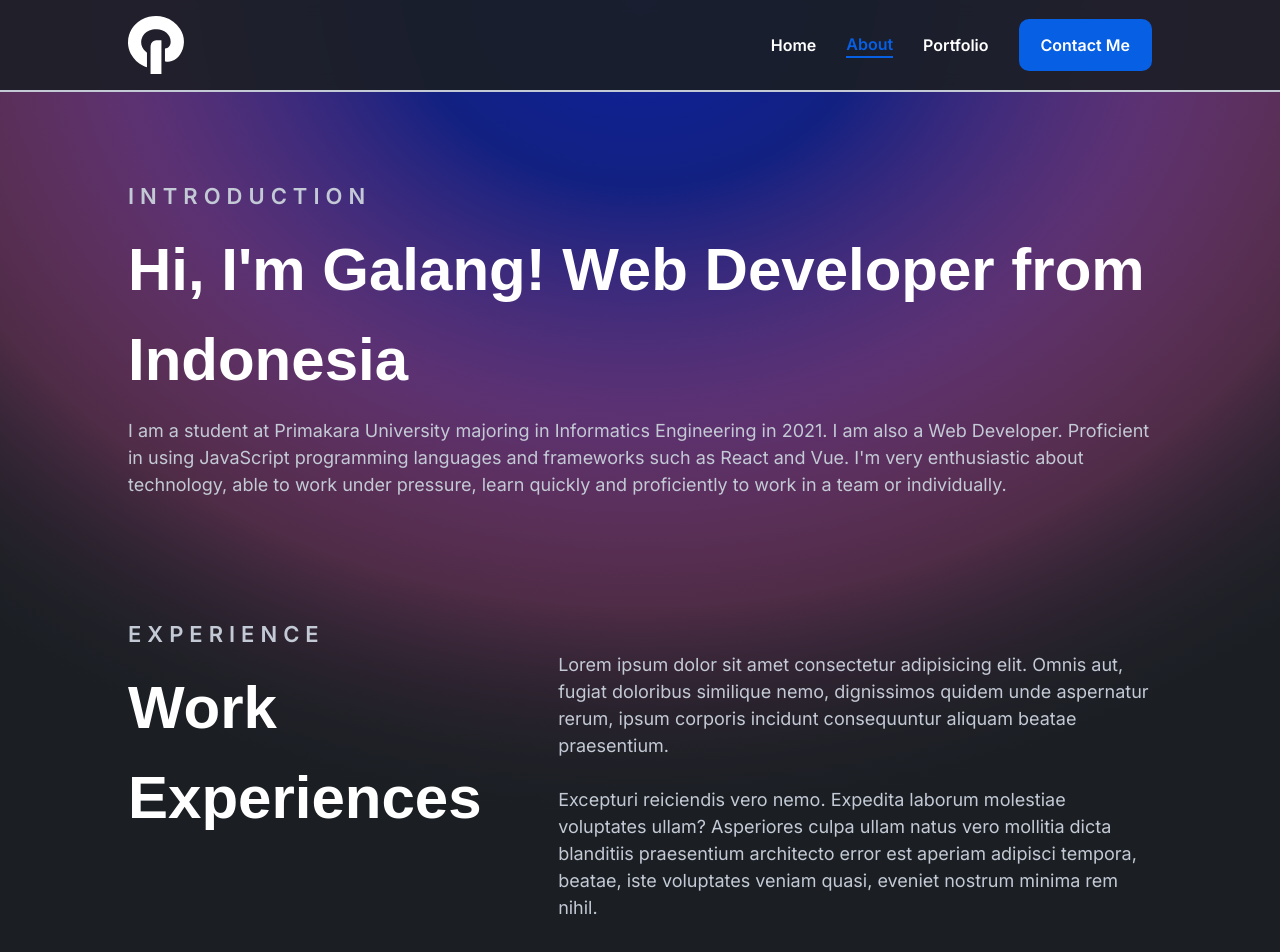
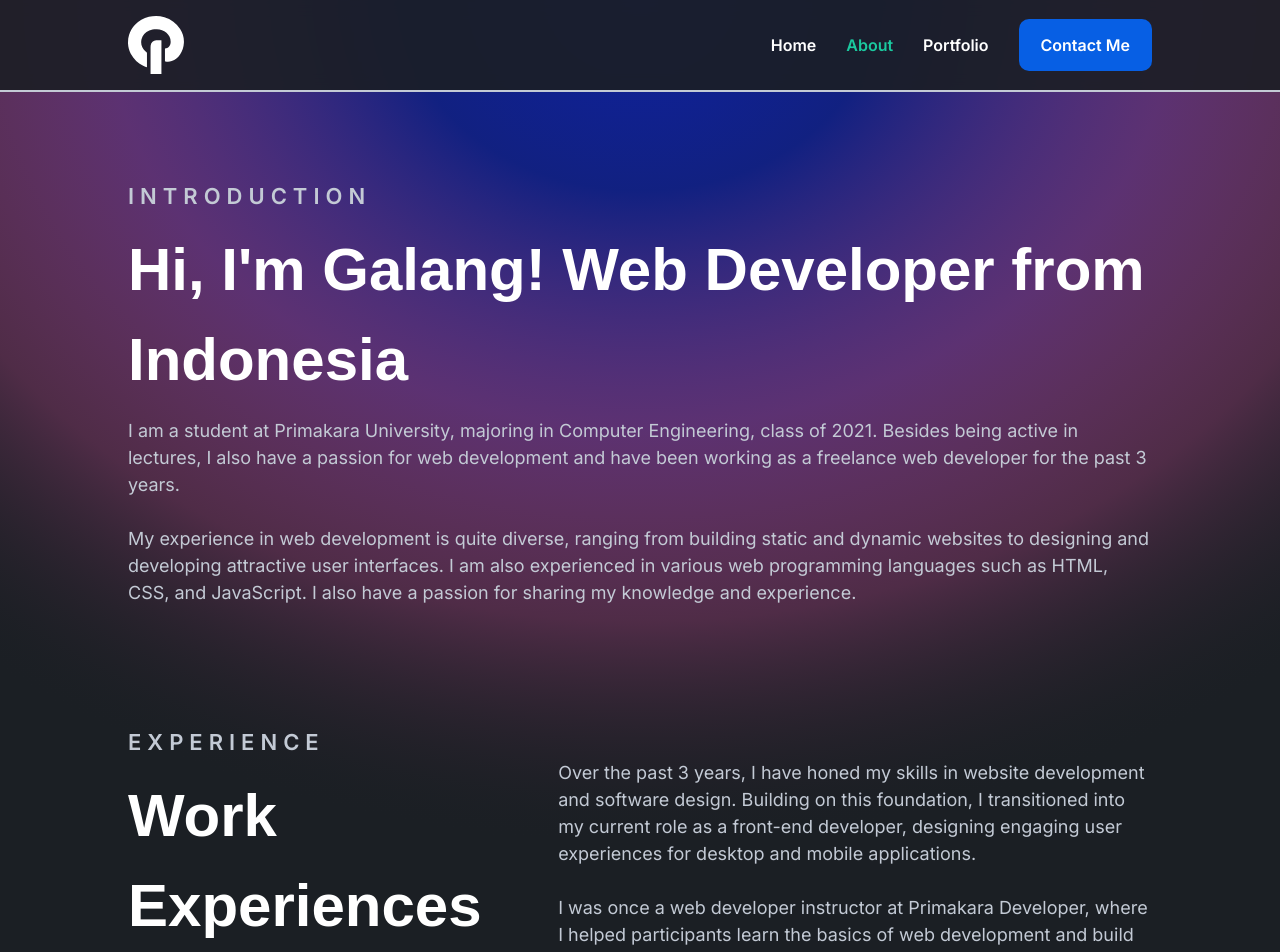
Before and after one commit to manggalang/Portofolio, a Next.js app: page /about in a window 1280 px wide. Shown: the top 952 px of the page. Built offline with nearby package versions, Linux system fonts and the light colour scheme.

Commit message:
content: change dummy text

```diff
--- a/src/app/about/page.tsx
+++ b/src/app/about/page.tsx
@@ -40,12 +40,17 @@ export default function About() {
           Hi, I&apos;m Galang! Web Developer from Indonesia
         </h2>
         <p className="mt-[12px] text-grey text-[14px] sm:text-[18px]">
-          I am a student at Primakara University majoring in Informatics
-          Engineering in 2021. I am also a Web Developer. Proficient in using
-          JavaScript programming languages and frameworks such as React and Vue.
-          I&apos;m very enthusiastic about technology, able to work under
-          pressure, learn quickly and proficiently to work in a team or
-          individually.
+          I am a student at Primakara University, majoring in Computer
+          Engineering, class of 2021. Besides being active in lectures, I also
+          have a passion for web development and have been working as a
+          freelance web developer for the past 3 years.
+          <br />
+          <br />
+          My experience in web development is quite diverse, ranging from
+          building static and dynamic websites to designing and developing
+          attractive user interfaces. I am also experienced in various web
+          programming languages such as HTML, CSS, and JavaScript. I also have a
+          passion for sharing my knowledge and experience.
         </p>
       </section>
 
@@ -61,14 +66,15 @@ export default function About() {
             <div className="w-full xl:w-[70%]">
               <div className={AboutStyle.BorderBottom}>
                 <p className="text-grey text-[14px] sm:text-[18px]">
-                  Lorem ipsum dolor sit amet consectetur adipisicing elit. Omnis
-                  aut, fugiat doloribus similique nemo, dignissimos quidem unde
-                  aspernatur rerum, ipsum corporis incidunt consequuntur aliquam
-                  beatae praesentium. <br /> <br /> Excepturi reiciendis vero
-                  nemo. Expedita laborum molestiae voluptates ullam? Asperiores
-                  culpa ullam natus vero mollitia dicta blanditiis praesentium
-                  architecto error est aperiam adipisci tempora, beatae, iste
-                  voluptates veniam quasi, eveniet nostrum minima rem nihil.
+                  Over the past 3 years, I have honed my skills in website
+                  development and software design. Building on this foundation,
+                  I transitioned into my current role as a front-end developer,
+                  designing engaging user experiences for desktop and mobile
+                  applications.
+                  <br />
+                  <br />I was once a web developer instructor at Primakara
+                  Developer, where I helped participants learn the basics of web
+                  development and build their own websites.
                 </p>
               </div>
               <div className="gap-[30px] grid grid-cols-1 pt-[45px] lg:grid-cols-2">
--- a/src/app/portfolio/page.tsx
+++ b/src/app/portfolio/page.tsx
@@ -9,7 +9,7 @@ const portfolio = [
     name: "Kuliku",
     image: "/image/kuliku.png",
     description:
-      "Lorem ipsum, dolor sit amet consectetur adipisicing elit. Aperiam, inventore dolorem? Quidem debitis cumque sapiente, corrupti,",
+      "Kuliku is an online marketplace platform that connects individuals or businesses with architects, builders, service technicians who offer a range of digital services.",
     tag: ["UI & UX design", "Prototyping"],
     link: "https://bit.ly/prototype-kuliku",
   },
@@ -17,7 +17,7 @@ const portfolio = [
     name: "Benerin.id",
     image: "/image/benerin.png",
     description:
-      "Lorem ipsum, dolor sit amet consectetur adipisicing elit. Aperiam, inventore dolorem? Quidem debitis cumque sapiente, corrupti,",
+      "Benerin.id is a startup business engaged in the service sector that will focus on solving the problem of difficulty in finding an electronics repairman.",
     tag: ["Nuxt", "Web Development"],
     link: "https://benerin.id/",
   },
@@ -25,7 +25,7 @@ const portfolio = [
     name: "Lokerian",
     image: "/image/lokerian.png",
     description:
-      "Lorem ipsum, dolor sit amet consectetur adipisicing elit. Aperiam, inventore dolorem? Quidem debitis cumque sapiente, corrupti,",
+      "Lokerian is a platform to find information on daily job vacancies, contracts according to your experience.",
     tag: ["Vue.js", "Web Development"],
     link: "https://www.lokerian.com/",
   },
--- a/src/components/footer.tsx
+++ b/src/components/footer.tsx
@@ -42,8 +42,8 @@ export default function Footer() {
                     EMAIL:
                   </p>
                   <Link
-                    href="#"
-                    className="border-b-[3px] border-grey font-semibold font-space-grotesk mt-[6px] pb-1 text-white text-[16px] sm:text-[22px]"
+                    href="mailto:galangpastibisa@gmail.com"
+                    className="border-b-[3px] border-grey duration-300 font-semibold font-space-grotesk hover:border-secondary hover:text-secondary mt-[6px] pb-1 text-white text-[16px] transition sm:text-[22px]"
                   >
                     galangpastibisa@gmail.com
                   </Link>
@@ -53,8 +53,8 @@ export default function Footer() {
                     CALL ME:{" "}
                   </p>
                   <Link
-                    href="#"
-                    className="border-b-[3px] border-grey font-semibold font-space-grotesk mt-[6px] pb-1 text-white text-[16px] sm:text-[22px]"
+                    href="tel:+6285829183890"
+                    className="border-b-[3px] border-grey duration-300 font-semibold font-space-grotesk hover:border-secondary hover:text-secondary mt-[6px] pb-1 text-white text-[16px] transition sm:text-[22px]"
                   >
                     (+62) 8582 9183 890
                   </Link>
@@ -70,7 +70,7 @@ export default function Footer() {
             <Link
               key={item.name}
               href={item.link}
-              className="font-space-grotesk text-center transition text-white text-[16px] lg:text-[20px]"
+              className="duration-300 font-space-grotesk hover:text-secondary text-center transition text-white text-[16px] lg:text-[20px]"
             >
               {item.name}
             </Link>
--- a/src/components/header.tsx
+++ b/src/components/header.tsx
@@ -54,9 +54,8 @@ export default function Header() {
                 key={item.name}
                 href={item.link}
                 onClick={handleOpen}
-                className={`duration-[300ms] font-semibold text-white text-[22px] transition hover:text-primary md:text-[16px] ${
-                  pathName === item.link &&
-                  "border-b-2 border-primary !text-primary"
+                className={`duration-[300ms] font-semibold text-white text-[22px] transition hover:text-secondary md:text-[16px] ${
+                  pathName === item.link && " !text-secondary"
                 }`}
               >
                 {item.name}
--- a/tailwind.config.ts
+++ b/tailwind.config.ts
@@ -15,6 +15,7 @@ const config: Config = {
       },
       colors: {
         primary: "#075FE4",
+        secondary: "#1bc99f",
         dark90: "#1B1F24",
         dark80: "#22272F",
         grey: "#C3CAD5",
```
Also changed, not shown: src/app/page.tsx (+19 -13 lines).
